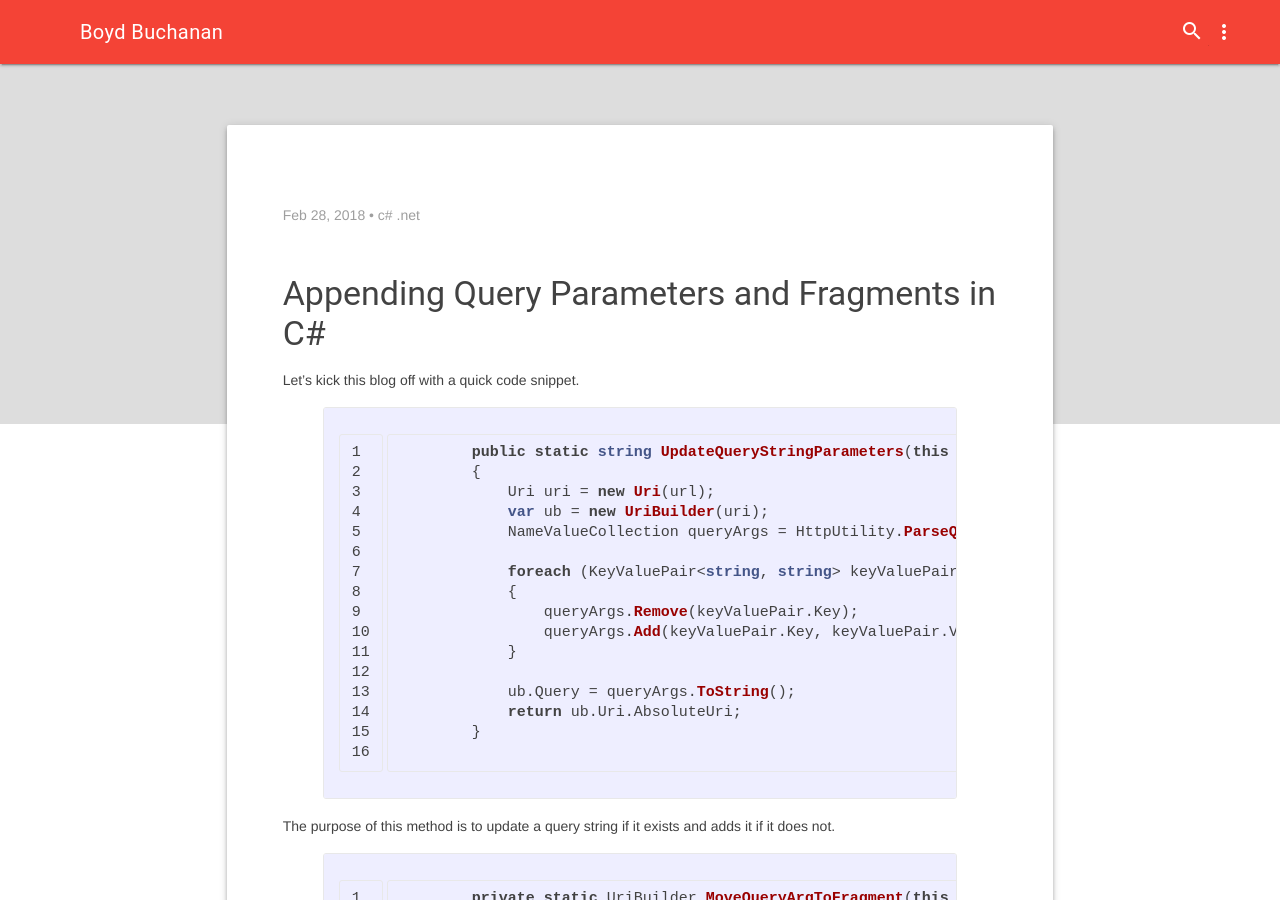
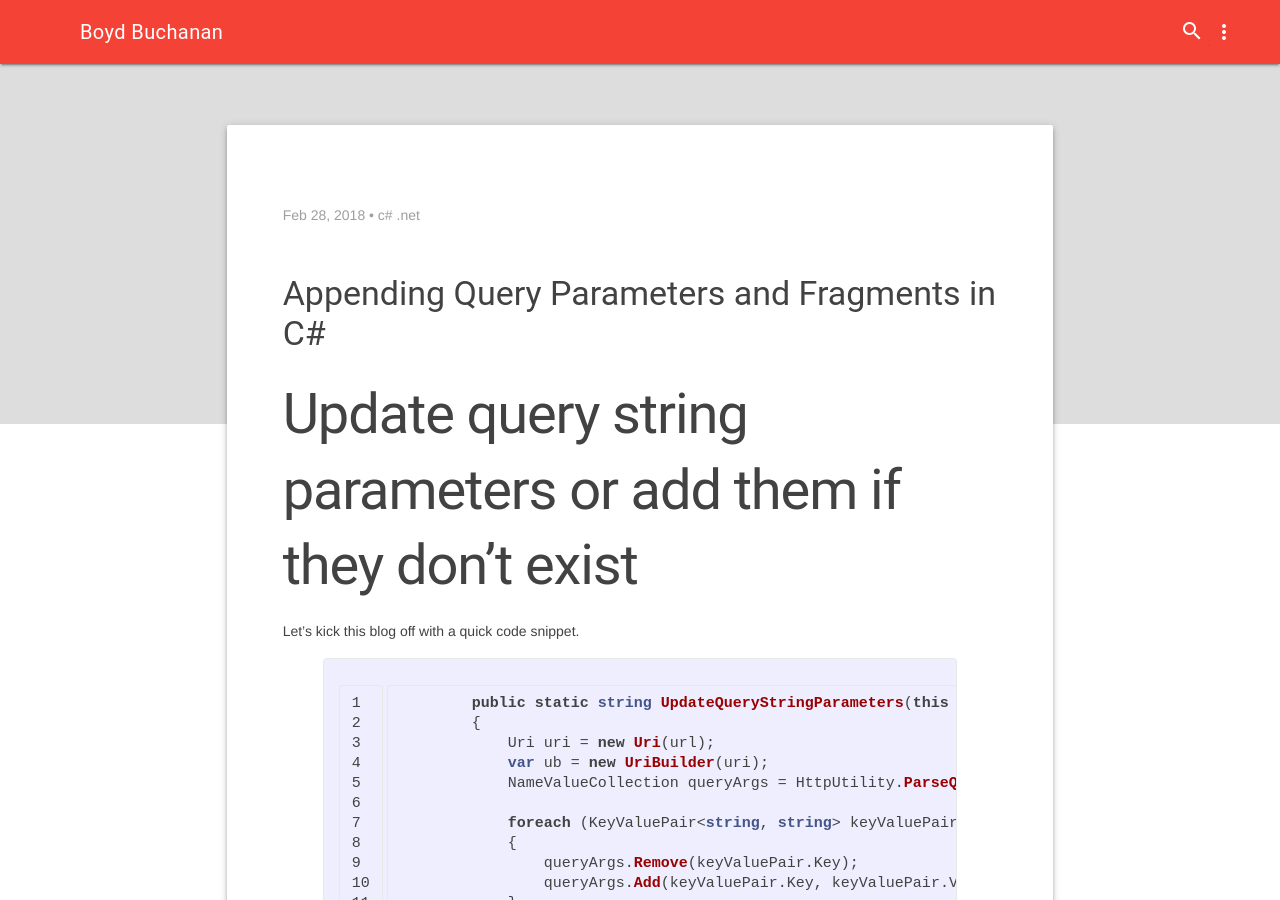
Before and after one commit to Boyd-B/boyd-b.github.io, a Jekyll site: the page built from _posts/2018/2018-2-28-add-update-query-string.markdown, in a window 1280 px wide and 900 px high. Built offline with Jekyll 4.4.1, drawn with Linux system fonts in a browser that asks for light colours; some of the changed text lies outside the part shown.

```diff
--- a/_posts/2018/2018-2-28-add-update-query-string.markdown
+++ b/_posts/2018/2018-2-28-add-update-query-string.markdown
@@ -6,6 +6,9 @@ categories: c# .net
 highlight: true
 image: https://picsum.photos/400/400/?rnd=228
 ---
+
+# Update query string parameters or add them if they don't exist
+
 Let's kick this blog off with a quick code snippet.
 
 {% highlight cs linenos %}
@@ -28,7 +31,13 @@ Let's kick this blog off with a quick code snippet.
 
 {% endhighlight %}
 
-The purpose of this method is to update a query string if it exists and adds it if it does not.
+This code looks at the current query string and replaces any matching values with the new value,
+or appends the new parameter. If you want duplicate query string arguments, simply don't remove
+the value. Just keep adding new query string parameters.
+
+### Bonus: move a query argument to a fragment
+
+Yes, this was a real requirement.
 
 {% highlight cs linenos %}
 
--- a/_posts/2018/2018-3-1-bacpac-powershell-import-export.markdown
+++ b/_posts/2018/2018-3-1-bacpac-powershell-import-export.markdown
@@ -50,6 +50,8 @@ foreach ($dbname in $dbs) {
 Stop-Transcript
 {% endhighlight %}
 
+### Deploy bacpacs to your server
+
 To import the bacpacs, we simply change the server it's going to (db's can't already exist)
 and change the sqlpackage command to the following line. Everything else remains the same.
 
```
